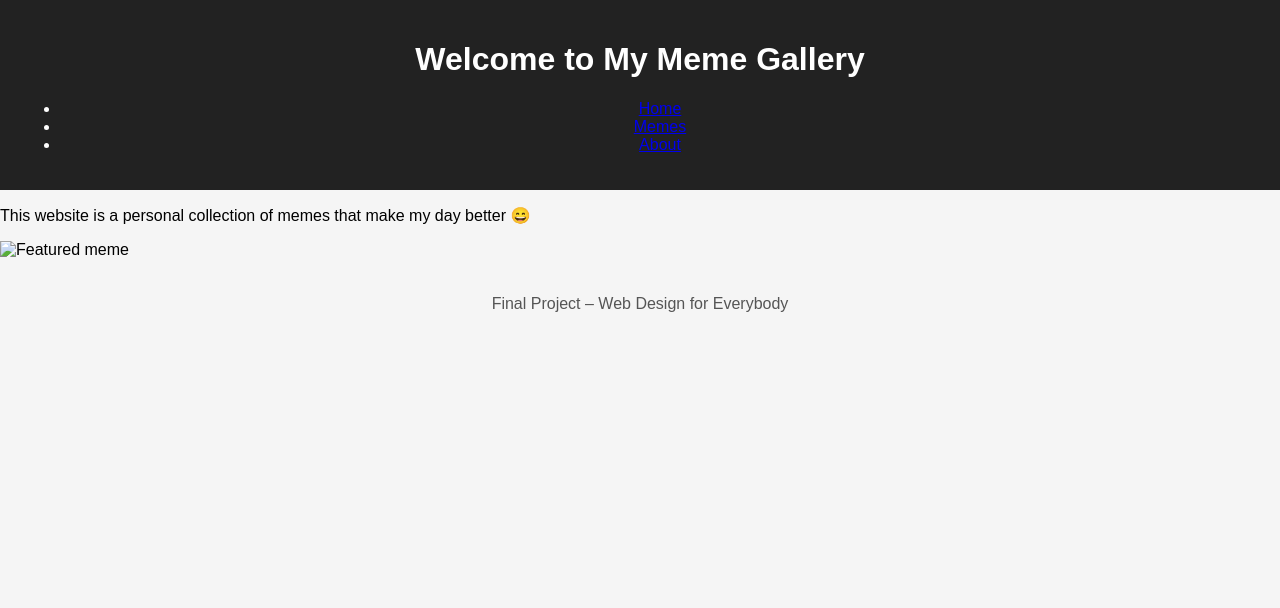
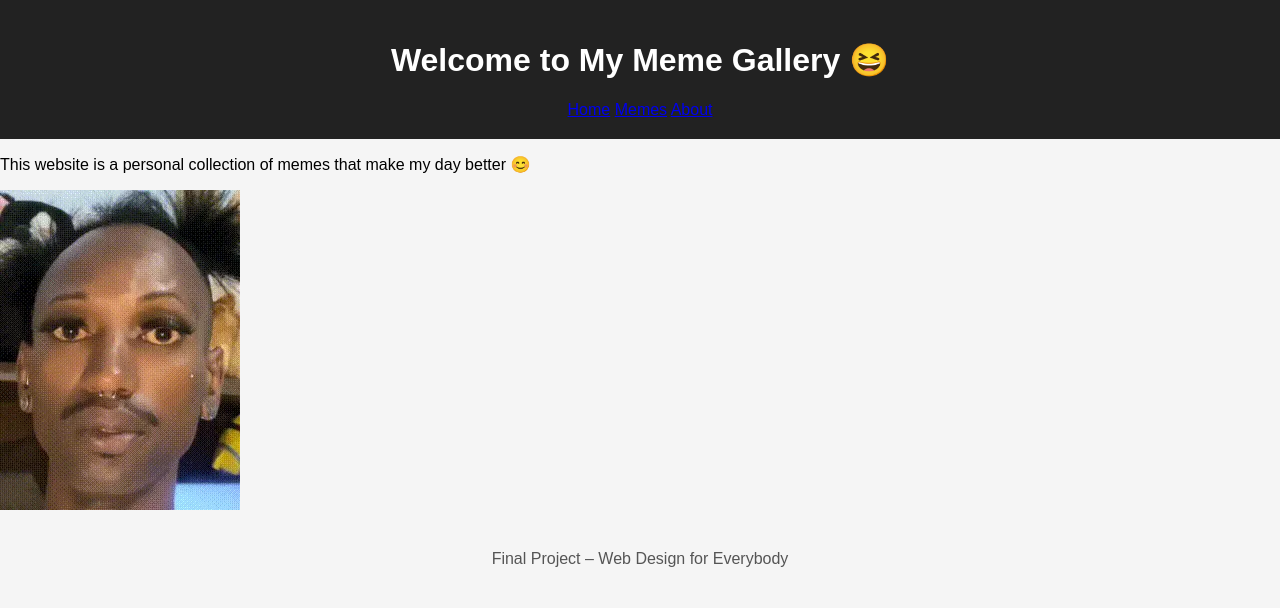
Before and after one commit to tdson10a1/Meme.site, a plain HTML site: page index.html in a window 1280 px wide. Drawn offline with Linux system fonts and the light colour scheme.

Commit message:
Refactor index.html for improved layout and content
Updated the structure and content of the HTML file, including changes to the header, main section, and footer.

```diff
--- a/index.html
+++ b/index.html
@@ -1,36 +1,41 @@
 <!DOCTYPE html>
 <html lang="en">
 <head>
-<meta charset="UTF-8">
-<meta name="viewport" content="width=device-width, initial-scale=1.0">
-<title>Meme Gallery</title>
-<link rel="stylesheet" href="style.css">
+  <meta charset="UTF-8">
+  <title>My Meme Gallery</title>
+  <link rel="stylesheet" href="style.css">
 </head>
+
 <body>
-<a href="#main" class="skip-link">Skip to Main Content</a>
+<a href="#main" class="skip-link">Skip to main content</a>
 
+<div class="page">
 
 <header>
-<h1>Welcome to My Meme Gallery</h1>
-<nav class="nav">
-<ul>
-<li><a href="index.html" class="current">Home</a></li>
-<li><a href="memes.html">Memes</a></li>
-<li><a href="about.html">About</a></li>
-</ul>
-</nav>
+  <h1>Welcome to My Meme Gallery 😆</h1>
+  <nav>
+    <a href="index.html" class="current">Home</a>
+    <a href="memes.html">Memes</a>
+    <a href="about.html">About</a>
+  </nav>
 </header>
 
+<main id="main" class="home-grid">
+  <section>
+    <p>
+      This website is a personal collection of memes that make my day better 😊
+    </p>
+  </section>
 
-<main id="main">
-<p>This website is a personal collection of memes that make my day better 😄</p>
-<!-- Bạn thay ảnh này bằng meme bạn thích -->
-<img src="images/sample.webp" alt="Featured meme">
+  <section>
+    <img src="meme/me1.webp" alt="Featured meme">
+  </section>
 </main>
 
+<footer>
+  <p>Final Project – Web Design for Everybody</p>
+</footer>
 
-<footer>
-<p>Final Project – Web Design for Everybody</p>
-</footer>
+</div>
 </body>
 </html>
```
